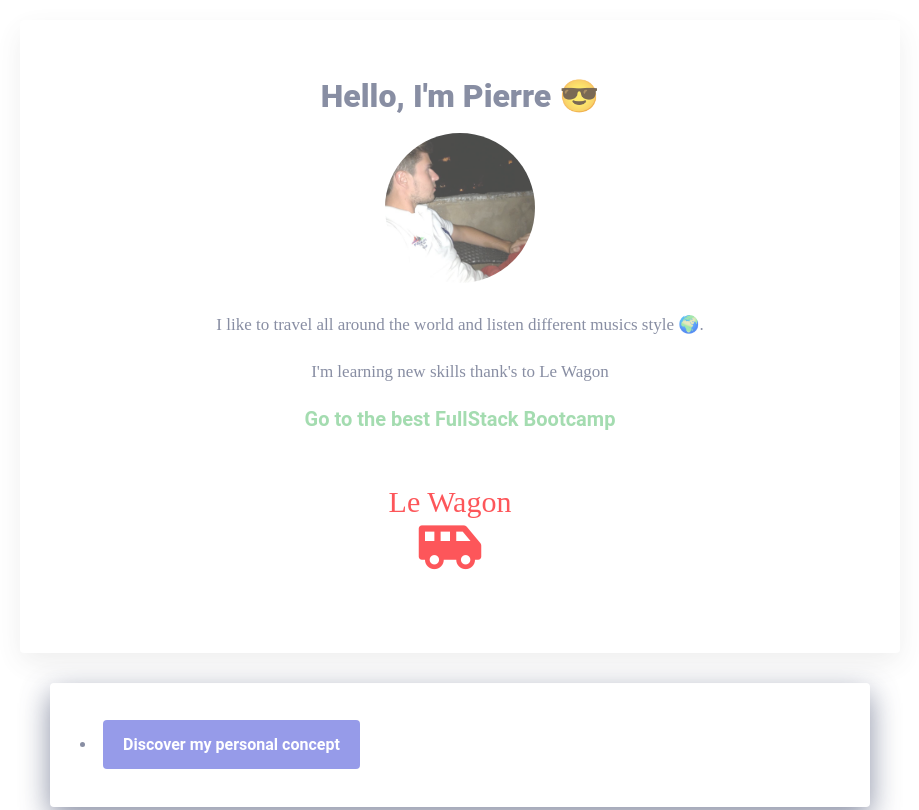
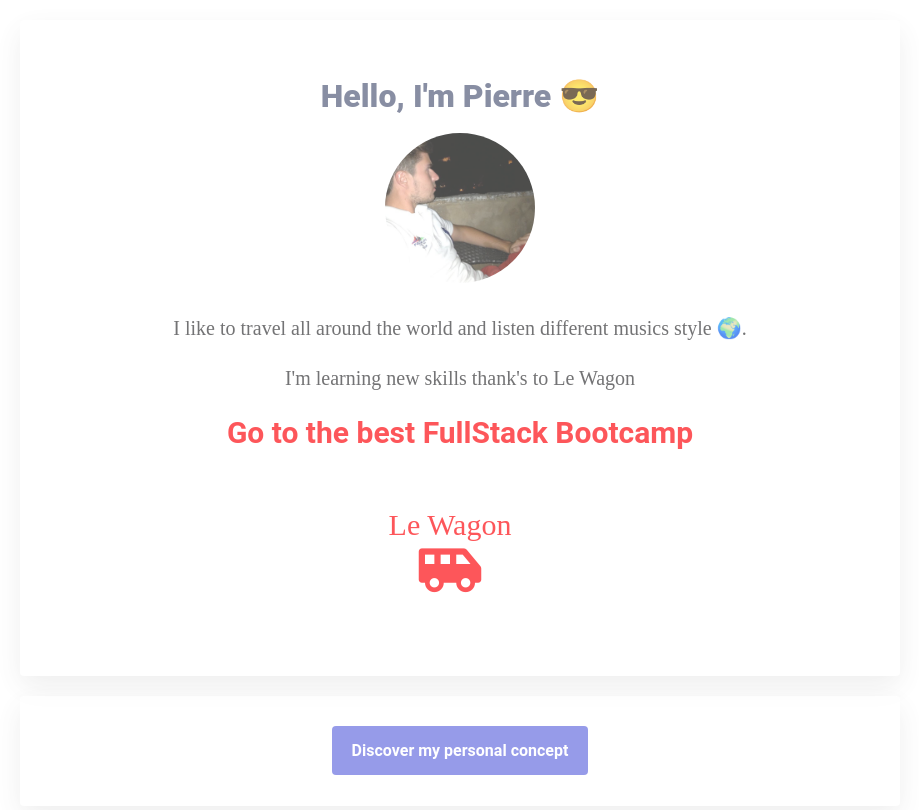
Before and after one commit to P-sarazin/profile, a plain HTML site: page index.html in a window 1280 px wide. Shown: the top 810 px of the page, without its empty margins (180-1099 px from the left). Drawn offline with Linux system fonts and the light colour scheme.

Commit message:
my profile page

```diff
--- a/index.html
+++ b/index.html
@@ -25,11 +25,13 @@
         <li><a target="_blank" href="https://www.lewagon.com/fr"><i class="fas fa-shuttle-van"></i></a></li>
       </ul>
     </div>
-    <div>
+    <div2>
       <p>
-        <li><a target="_blank" href="https://media.giphy.com/media/xUySTslGn0iJhSkOOY/giphy.gif" class="btn-blue">Discover my personal concept</a></li>
+        <ul class="card-white">
+        <a target="_blank" href="https://media.giphy.com/media/xUySTslGn0iJhSkOOY/giphy.gif" class="btn-blue">Discover my personal concept</a>
+      </ul>
       </p>
-    </div>
+    </div2>
     <div class="card-white">
       <h3><strong>Follow me on</strong></h3>
       <ul class="list-inline">
--- a/style.css
+++ b/style.css
@@ -25,9 +25,14 @@ h1, h2, h3 {
 }
 
 h2 {
-  color: rgb(126, 206, 144);
+  color: rgb(253, 16, 21);
+  font-size: 30px;
+  font-weight: 400
+}
+
+p {
   font-size: 20px;
-  font-weight: 400
+  color: rgb(57, 57, 59)
 }
 
 a {
@@ -55,6 +60,7 @@ div {
   box-shadow: 0px 10px 30px;
   opacity: 0.7
 }
+
 
 .fa-shuttle-van {
   font-size: 50px;
@@ -93,6 +99,7 @@ a1 {
     border-radius: 4px;
     margin: 20px 0px;
     text-align: center;
+    opacity: 0.7
 }
 
 img {
```
